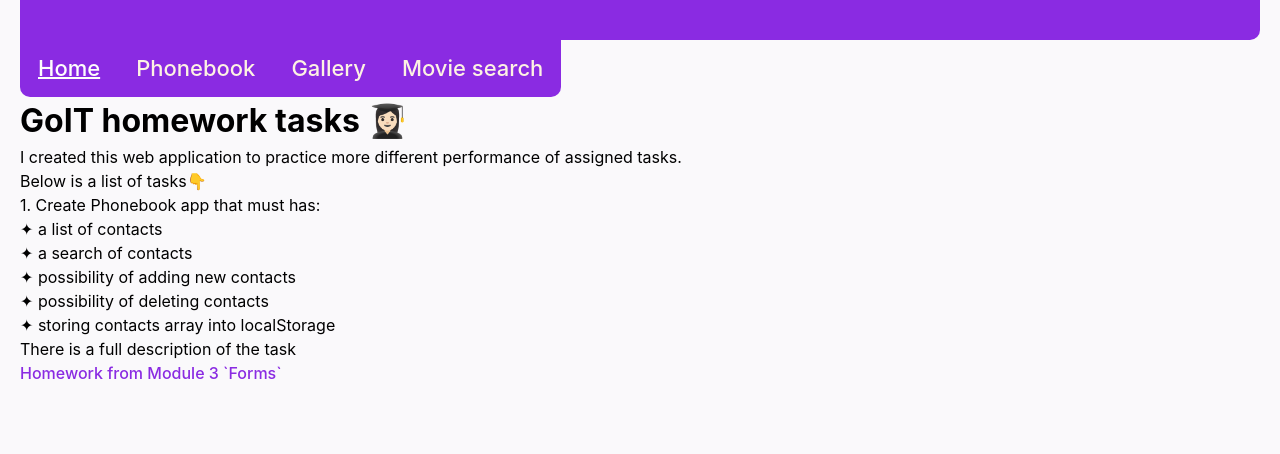
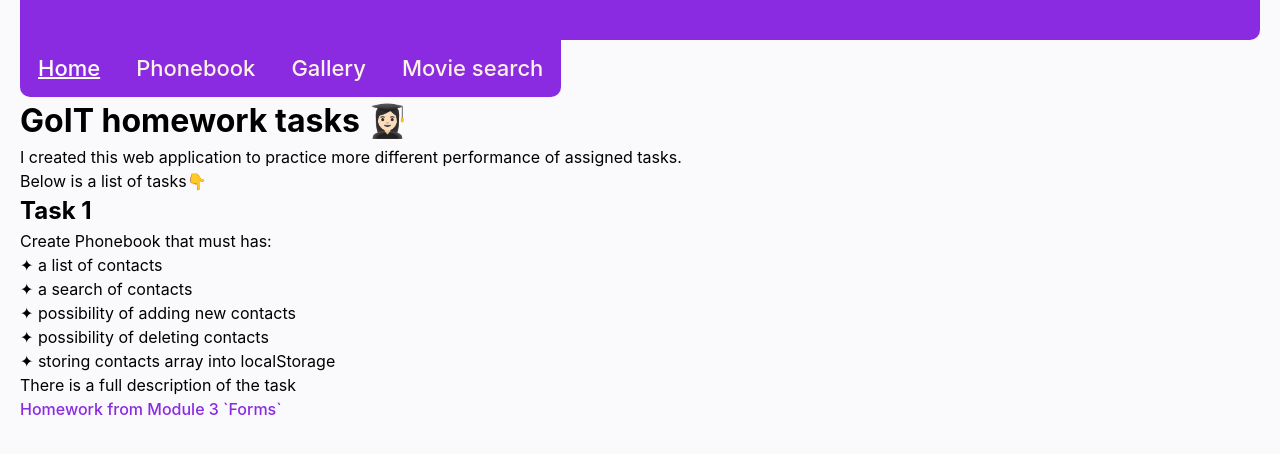
Before and after one commit to TetianaUMKA/additional-react-practice, a React (Vite) app: page / in a window 1280 px wide. Shown: the top 454 px of the page. Built offline with nearby package versions, Linux system fonts and the light colour scheme.

Commit message:
Rebuild task components

```diff
--- /dev/null
+++ b/src/components/TaskDescrList/TaskDescrList.jsx
@@ -0,0 +1,9 @@
+export default function TaskLDescrList({ descrItems }) {
+  return (
+    <ul>
+      {descrItems.map((descrItem, i) => (
+        <li key={i + 1}>✦ {descrItem}</li>
+      ))}
+    </ul>
+  );
+}
--- /dev/null
+++ b/src/components/TaskItem/TaskItem.jsx
@@ -0,0 +1,18 @@
+import TaskLDescrList from "../TaskDescrList/TaskDescrList";
+
+export default function TaskItem({
+  data: { appName, descrItems, descrLink },
+  index,
+}) {
+  return (
+    <>
+      <h2>Task {index + 1}</h2>
+      <p>Create {appName} that must has:</p>
+      <TaskLDescrList descrItems={descrItems} />
+      <p>There is a full description of the task</p>
+      <a href={descrLink} target="_blank">
+        Homework from Module 3 `Forms`
+      </a>
+    </>
+  );
+}
--- /dev/null
+++ b/src/components/TaskList/TaskList.jsx
@@ -0,0 +1,13 @@
+import TaskItem from "../TaskItem/TaskItem";
+
+export default function TaskList({ data }) {
+  return (
+    <ul>
+      {data.map((taskData, i) => (
+        <li key={i + 1}>
+          <TaskItem data={taskData} index={i} />
+        </li>
+      ))}
+    </ul>
+  );
+}
--- a/src/tabs/Home/Home.jsx
+++ b/src/tabs/Home/Home.jsx
@@ -1,3 +1,7 @@
+import TaskList from "../../components/TaskList/TaskList";
+
+import tasks from "../../data/tasks.json";
+
 export default function Home() {
   return (
     <div>
@@ -7,25 +11,7 @@
         assigned tasks.
       </p>
       <p>Below is a list of tasks👇</p>
-      <ul>
-        <li>
-          <p>
-            1. Create Phonebook app that must has:
-            <br></br> ✦ a list of contacts
-            <br></br> ✦ a search of contacts
-            <br></br> ✦ possibility of adding new contacts
-            <br></br> ✦ possibility of deleting contacts
-            <br></br> ✦ storing contacts array into localStorage
-          </p>
-          <p>There is a full description of the task</p>
-          <a
-            href="https://www.edu.goit.global/uk/learn/22646607/22355212/22361201/homework"
-            target="_blank"
-          >
-            Homework from Module 3 `Forms`
-          </a>
-        </li>
-      </ul>
+      <TaskList data={tasks} />
     </div>
   );
 }
```
